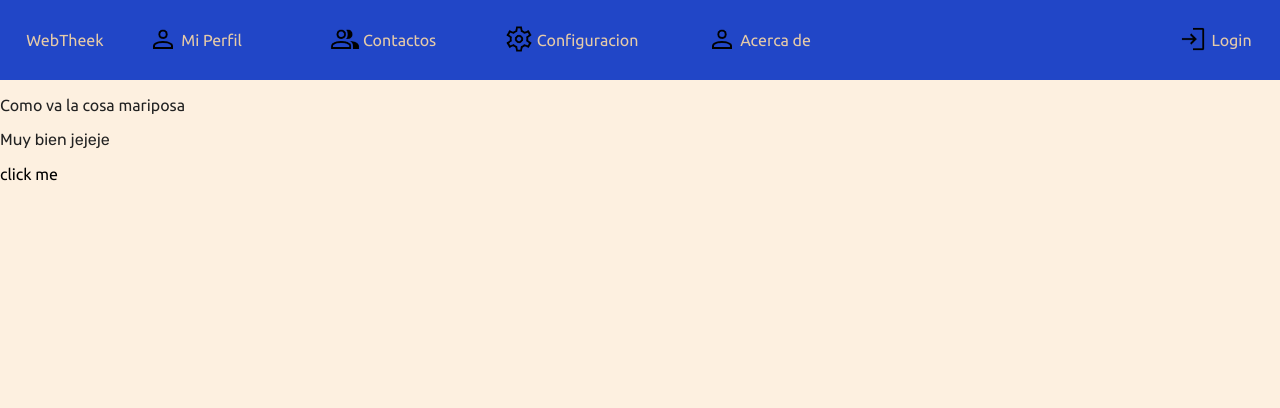
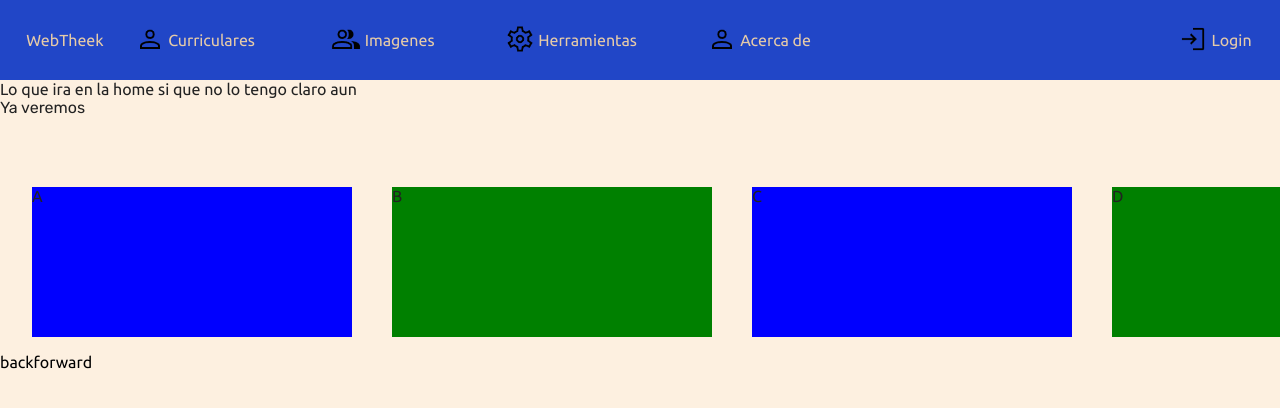
Before and after one commit to AlvaroRuizMontaner/WebTheek, a Next.js app: page / in a window 1280 px wide. Shown: the top 408 px of the page. Built offline with nearby package versions, Linux system fonts and the light colour scheme.

Commit message:
slider parcial

```diff
--- a/containers/collapse/collapse.module.scss
+++ b/containers/collapse/collapse.module.scss
@@ -10,24 +10,17 @@
     flex-direction: column;
     overflow-y: hidden;
     box-sizing: border-box;
-    $border-width: 2px;
 
     &.open {
         /* height: 20vh; */
         height: var(--height);
     }
 
-    & > *{
+/*     & > *{
         width: 100%;
         display: flex;
         flex-direction: column;
         flex: 1 1 20px;
-        transition: border cubic-bezier(0.4, 0, 0.2, 1) 0s;
-
-
-        &:not(:last-child) {
-            border-bottom: $border-width solid black;
-        }
 
 
         & > * {
@@ -46,5 +39,5 @@
             width: 100%;
             height: 100%;
         }
-    }
+    } */
 }
--- a/containers/nav/nav.info.ts
+++ b/containers/nav/nav.info.ts
@@ -1,17 +1,17 @@
 export const navInfo = [
     {
-        name: "Mi Perfil",
-        url: "/profile",
+        name: "Curriculares",
+        url: "/curriculares",
         icon: "/icons/profile.png"
     },
     {
-        name: "Contactos",
-        url: "/contacts",
+        name: "Imagenes",
+        url: "/imagenes",
         icon: "/icons/contacts.png"
     },
     {
-        name: "Configuracion",
-        url: "/settings",
+        name: "Herramientas",
+        url: "/herramientas",
         icon: "/icons/settings.png"
     },
     {
--- /dev/null
+++ b/containers/slider/slider.container.tsx
@@ -0,0 +1,42 @@
+import { useRef } from "react";
+import styles from "./slider.module.scss"
+
+export const Slider = (props: SliderProps): JSX.Element => {
+    const {children} = props;
+    const el = useRef<HTMLDivElement>(null);
+
+    const moveIt = (ev: React.MouseEvent<HTMLButtonElement>): void => {
+        const target = ev.target as HTMLElement; // Convertir el tipo de ev.target a HTMLElement
+
+        if(ev.type === "click") {
+            if (!el.current) return;
+        }
+
+        let xScrollBy = (el as any).current.clientWidth / 3;
+
+        if(target.dataset.direction === "back") {
+            xScrollBy = xScrollBy * -1;
+        }
+
+        const scrollByOptions = {
+            left: xScrollBy,
+            behavior: "smooth"
+        };
+
+        (el as any).current.scrollBy(scrollByOptions)
+    }
+
+    return (
+        <>
+            <section ref={el} className={`${styles.container}`}>
+                {Array.isArray(children) ? children.map(child => child) : children}
+            </section>
+            <button onClick={moveIt} data-direction="back">back</button>
+            <button onClick={moveIt} data-direction="forward">forward</button>
+        </>
+    )
+}
+
+interface SliderProps {
+    children: JSX.Element | JSX.Element[];
+}
--- /dev/null
+++ b/containers/slider/slider.module.scss
@@ -0,0 +1,35 @@
+@import "grid.scss";
+@import "colors.scss";
+
+.container {
+    $gap: 2rem;
+    display: flex;
+    gap: $gap * 1.25;
+    padding: $gap * 0.5 $gap;
+    box-sizing: border-box;
+    width: 100vw;
+    overflow-x: auto;
+
+    scroll-snap-type: x mandatory;
+    scrollbar-width:thin;
+    -webkit-scrollbar-width: none;
+    &::-webkit-scrollbar {
+        width: 1rem;
+    }
+/*     &::-webkit-scrollbar-thumb {
+        background-color: green; Color del "pulgar" de la barra de desplazamiento
+    } */
+
+    p {
+        flex: 0 0 25vw;
+        height: 150px;
+        scroll-snap-align: none center;
+
+        &:nth-of-type(2n) {
+            background: green;
+        }
+        &:nth-of-type(2n + 1) {
+            background: blue;
+        }
+    }
+}
--- a/pages/index.tsx
+++ b/pages/index.tsx
@@ -1,21 +1,43 @@
-import { Collapse } from "@/containers/collapse/collapse.container"
-import { useState } from "react"
+import { Slider } from "@/containers/slider/slider.container"
 import styles from "../styles/pages/home.module.scss"
 function Home (): JSX.Element {
-    const [isOpen, setIsOpen] = useState(false)
     return(
         <div>
-            <p>Como va la cosa mariposa</p>
-            <p className={styles.font_secondary}>Muy bien jejeje</p>
-            <button onClick={() => {setIsOpen(prev => !prev); console.log(isOpen)}}>click me</button>
-            <Collapse open={isOpen}>
-                <div>1</div>
-                <div>2</div>
-                <div>3</div>
-                <div>4</div>
-            </Collapse>
+            <p>Lo que ira en la home si que no lo tengo claro aun</p>
+            <p className={styles.font_secondary}>Ya veremos</p>
+            <br />
+            <br />
+            <br />
+            <Slider>
+                <p>A</p>
+                <p>B</p>
+                <p>C</p>
+                <p>D</p>
+                <p>E</p>
+                <p>F</p>
+                <p>G</p>
+                <p>H</p>
+                <p>I</p>
+            </Slider>
         </div>
     )
 }
 
+/*
+
+Generador de firmas de correo electrónico: Una herramienta que permita a los usuarios crear firmas de correo electrónico personalizadas con información de contacto, enlaces a redes sociales y más.
+Calculadoras y conversores: Ofrecer una variedad de calculadoras y conversores en línea, como calculadoras de préstamos, conversores de moneda, calculadoras de calorías, etc.
+Creador de logotipos: Una herramienta que permita a los usuarios diseñar logotipos personalizados para sus empresas o proyectos.
+Biblioteca de iconos y recursos gráficos: Proporcionar una colección de iconos, imágenes y gráficos gratuitos que los usuarios puedan utilizar en sus proyectos.
+Generador de tarjetas de visita: Una herramienta para crear diseños personalizados de tarjetas de visita para empresas o profesionales.
+Generador de contraseñas seguras: Permitir a los usuarios crear contraseñas seguras y generar combinaciones únicas para proteger sus cuentas en línea.
+Editor de fotos en línea: Ofrecer herramientas básicas de edición de fotos, como recorte, ajuste de brillo y contraste, filtros, etc.
+Planificador de tareas y proyectos: Proporcionar una herramienta para organizar y planificar tareas y proyectos, con opciones de seguimiento y recordatorios.
+Creador de presentaciones: Permitir a los usuarios crear presentaciones profesionales con diapositivas, imágenes y contenido personalizado.
+Generador de nombres de empresas o dominios: Ayudar a los usuarios a encontrar nombres creativos para sus empresas o nombres de dominio disponibles.
+
+
+Las secciones que mencionas, de recursos curriculares y recursos de edición de imágenes, suenan muy útiles y pueden ser una buena base para comenzar.
+*/
+
 export default Home
--- a/styles/global.scss
+++ b/styles/global.scss
@@ -26,3 +26,7 @@ button {
     margin: 0;
     padding: 0;
 }
+
+p {
+    margin: 0;
+}
```
Also changed, not shown: pages/curriculares.tsx (added, +11 -0 lines), pages/herramientas.tsx (added, +12 -0 lines), pages/imagenes.tsx (added, +11 -0 lines).
